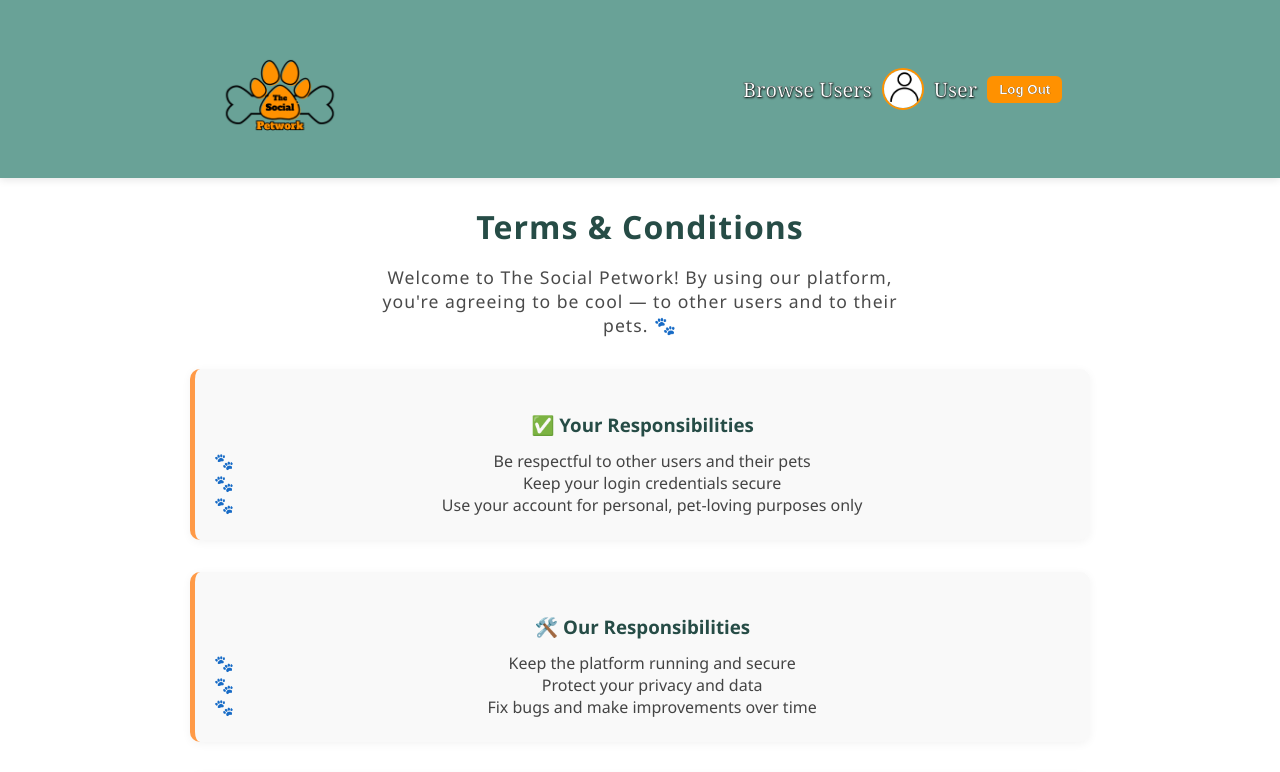
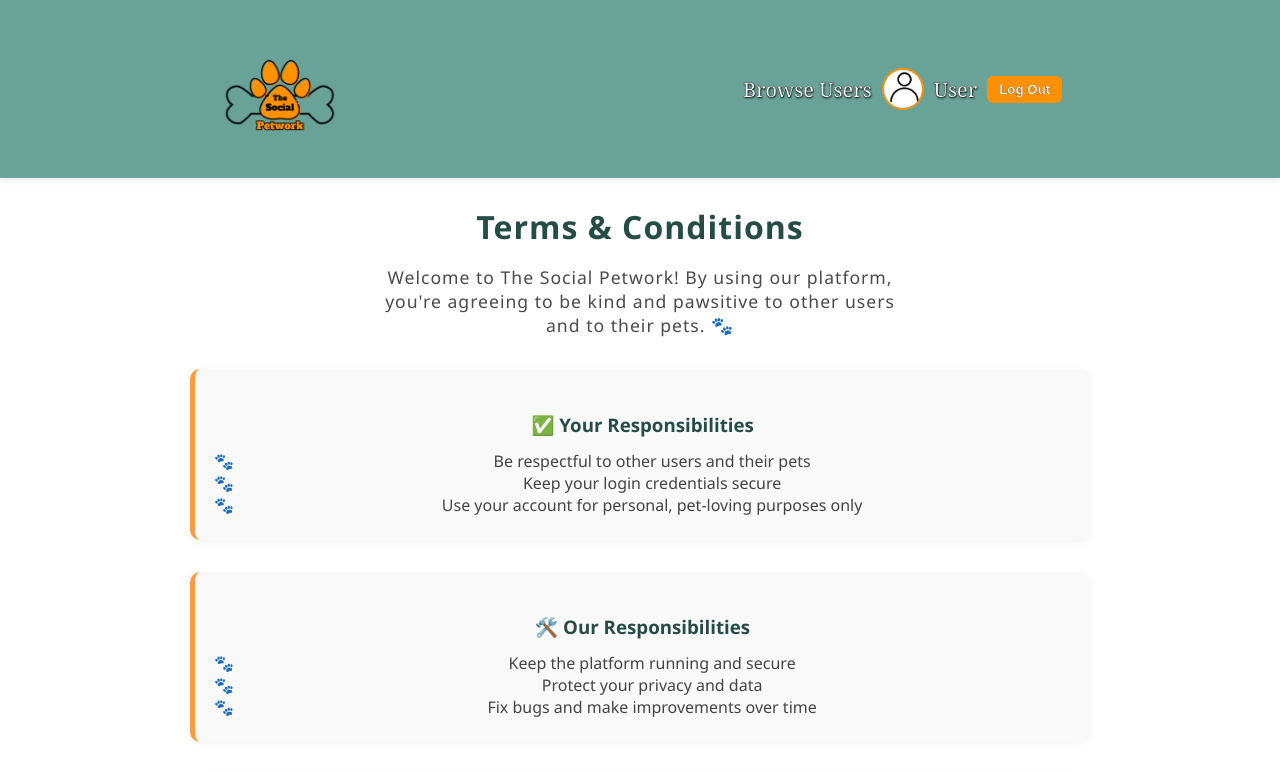
Before and after one commit to Ang3la33/the-social-petwork-s4-final-frontend, a React (Create React App) app in the folder social-petwork/: page /terms in a window 1280 px wide. Shown: the top 772 px of the page. Built offline with nearby package versions, Linux system fonts and the light colour scheme.

Commit message:
updated terms blurb

```diff
--- a/social-petwork/src/Pages/Terms.jsx
+++ b/social-petwork/src/Pages/Terms.jsx
@@ -7,7 +7,7 @@ function Terms() {
     <div className="page-content">
       <h2>Terms & Conditions</h2>
       <p>
-        Welcome to The Social Petwork! By using our platform, you're agreeing to be cool — to other users and to their pets. 🐾
+        Welcome to The Social Petwork! By using our platform, you're agreeing to be kind and pawsitive to other users and to their pets. 🐾
       </p>
 
       <div className="terms-box">
```
